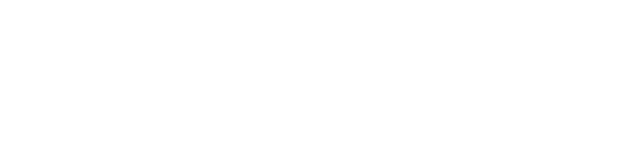
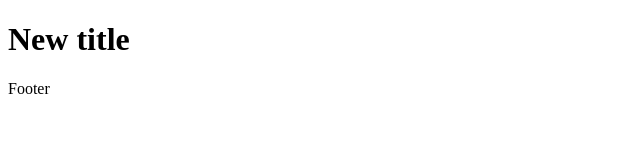
Before and after one commit to Ana2828Bog/my-project, a plain HTML site: page index.html in a window 1280 px wide. Shown: the whole page, without its empty margins (0-640 px from the left). Drawn offline with Linux system fonts and the light colour scheme.

Commit message:
add footer

```diff
--- a/index.html
+++ b/index.html
@@ -7,6 +7,9 @@
 	<title>Document</title>
 </head>
 <body>
+	<h1>New title</h1>
+
+	<footer>Footer</footer>
 
 </body>
 </html>
```
